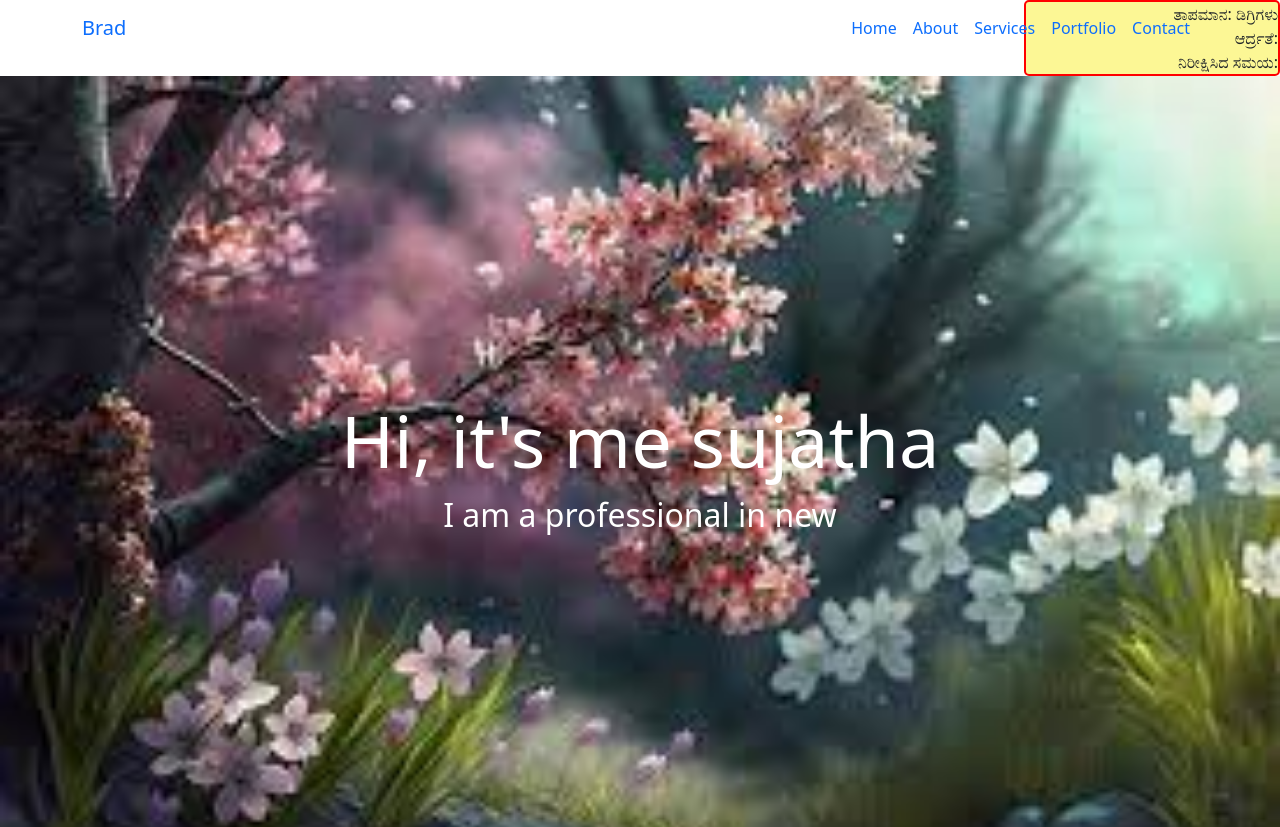
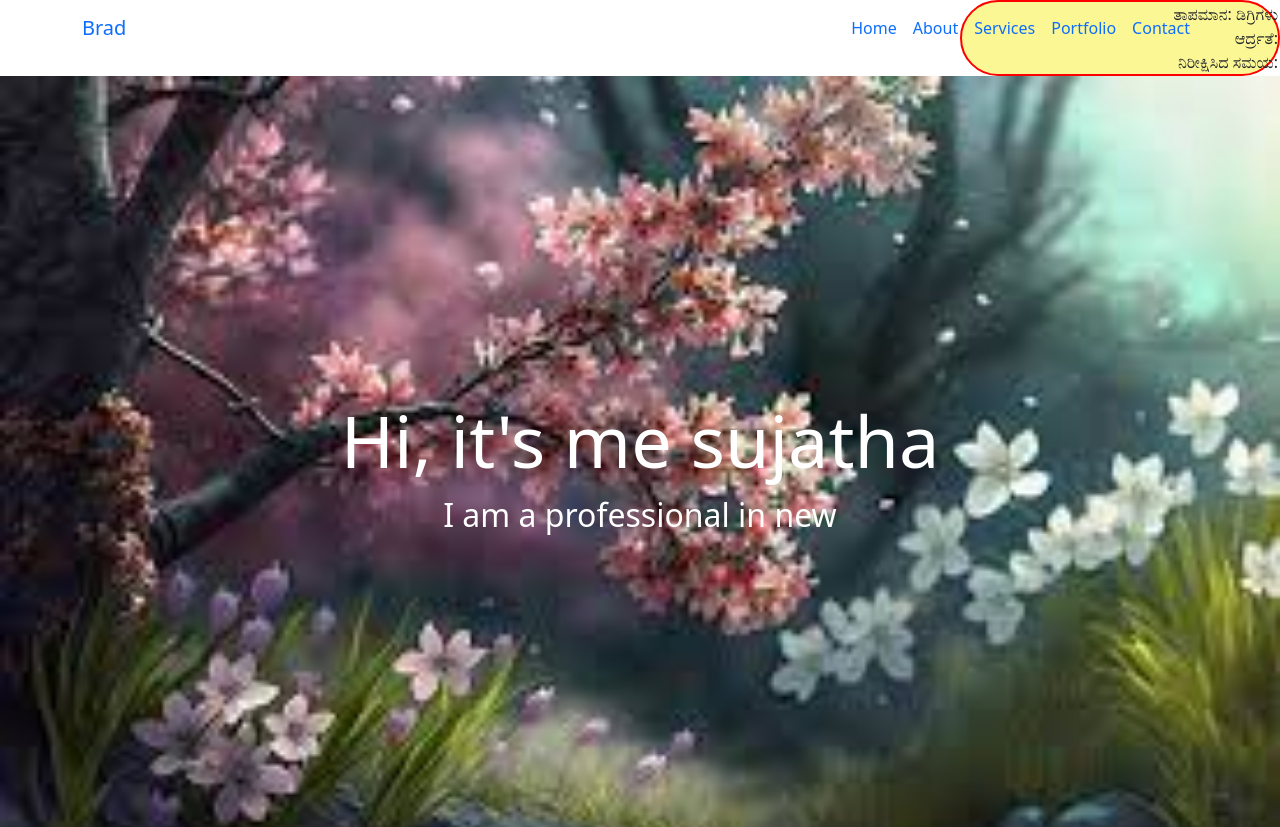
Before and after one commit to sujatha2000/my-protfolios, a plain HTML site: page index.html in a window 1280 px wide. Shown: the top 827 px of the page. Drawn offline with nearby package versions, Linux system fonts and the light colour scheme; no server answers.

Commit message:
Update index.html
added

```diff
--- a/index.html
+++ b/index.html
@@ -22,8 +22,8 @@
       text-align: right;
       border: 2px solid red;
       background-color: #fcf795;
-      width: 20%;
-        border-radius: 5px;
+      width: 25%;
+        border-radius: 50px;
 
 }
 
```
